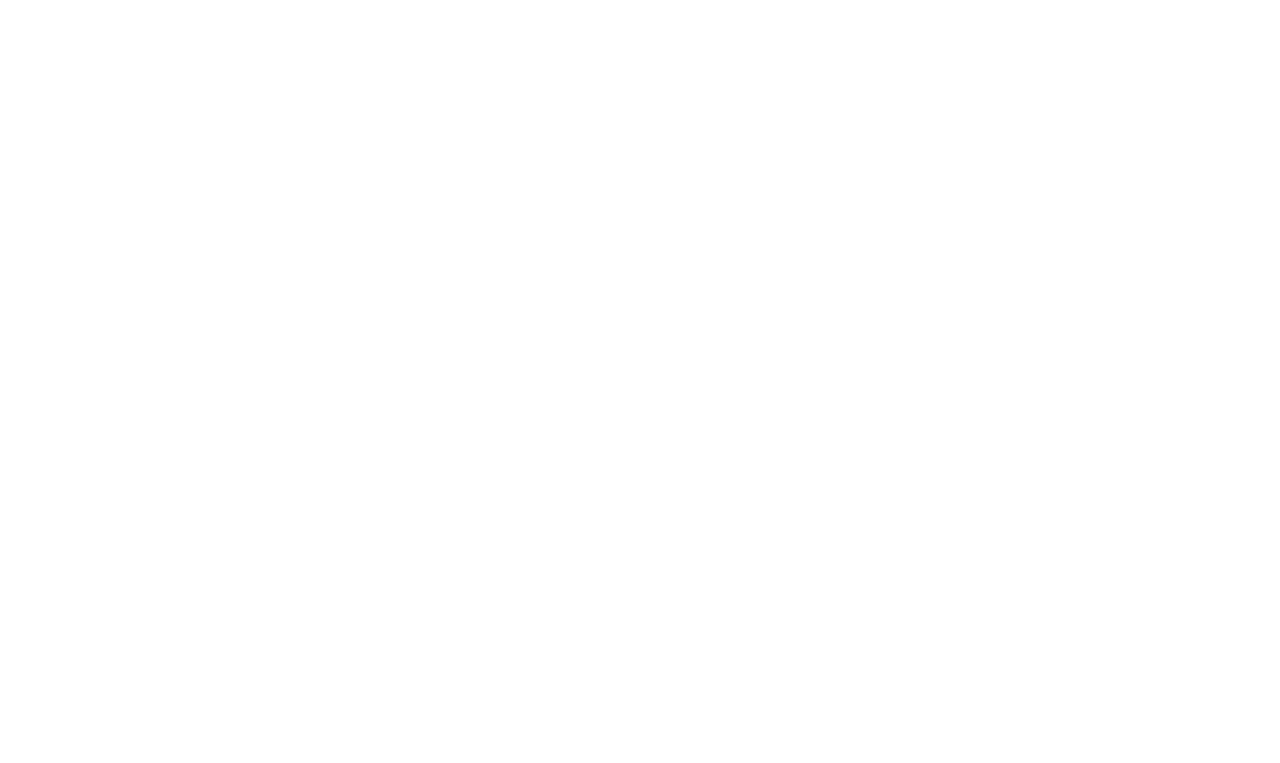
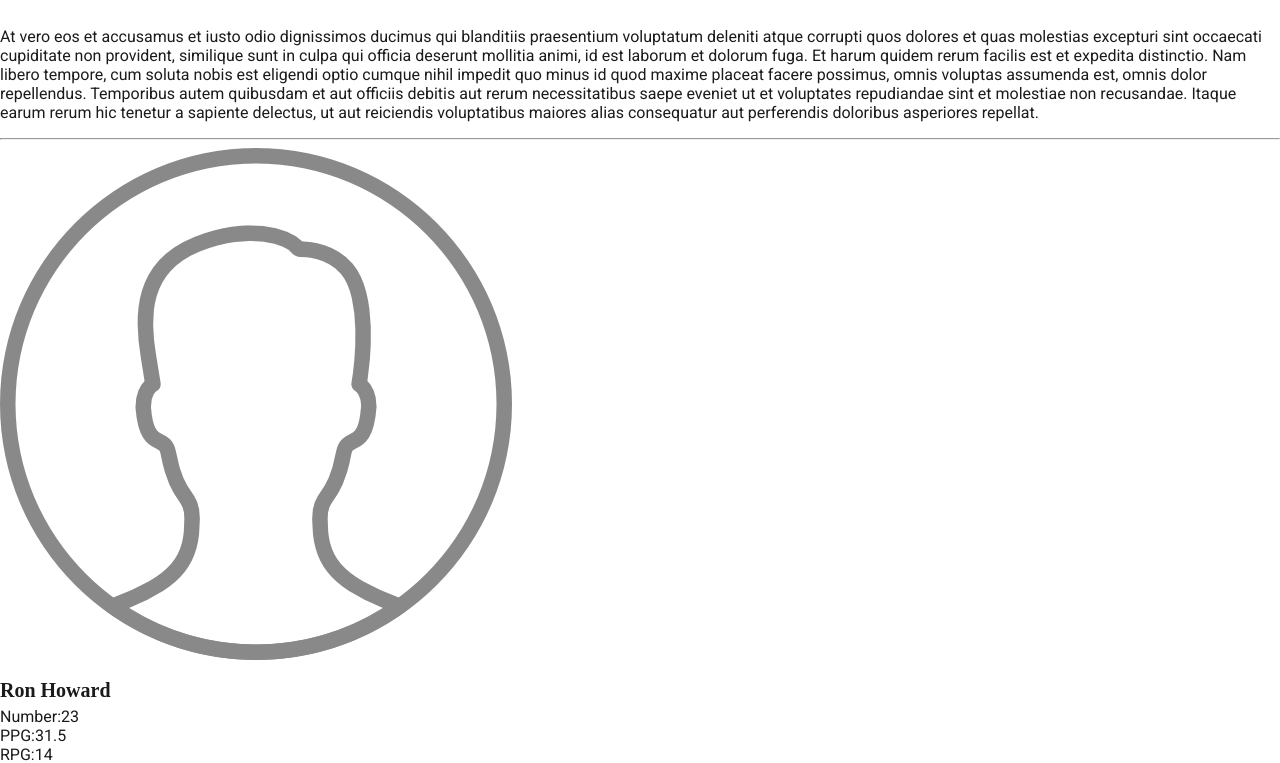
Before and after one commit to agungTuanany/101-react-redux, a React (Create React App) app in the folder PROJECT-2-NBA-Highlights/: page /team/76ers in a window 1280 px wide. Shown: the part 401-1164 px from the top of the page. Before the commit the page ends 800 px from the top, so only its background shows below. Built offline with nearby package versions, Linux system fonts and the light colour scheme; data requests are answered from the project's data file.

Commit message:
Rendering Team details

```diff
--- a/PROJECT-2-NBA-Highlights/src/components/App.js
+++ b/PROJECT-2-NBA-Highlights/src/components/App.js
@@ -1,11 +1,12 @@
-import React, {Component} from 'react';
-import {BrowserRouter, Route} from 'react-router-dom';
+import React, { Component } from "react";
+import { BrowserRouter, Route } from "react-router-dom";
 
 //COMPONENT
-import Header from './header';
-import Footer from './footer';
-import Home from './home';
-import Teams from './teams';
+import Header from "./header";
+import Footer from "./footer";
+import Home from "./home";
+import Teams from "./teams";
+import Team from "./team";
 
 class App extends Component {
     render() {
@@ -15,6 +16,7 @@
                     <Header />
                     <Route exact path="/" component={Home} />
                     <Route exact path="/teams" component={Teams} />
+                    <Route exact path="/team/:id" component={Team} />
                     <Footer />
                 </div>
             </BrowserRouter>
--- /dev/null
+++ b/PROJECT-2-NBA-Highlights/src/components/team.js
@@ -0,0 +1,72 @@
+import React, { Component } from "react";
+
+const URL_TEAM = "http://localhost:3004/teams";
+
+class Team extends Component {
+    constructor(props) {
+        super(props);
+
+        this.state = {
+            data: []
+        };
+    }
+
+    componentDidMount() {
+        fetch(`${URL_TEAM}?name=${this.props.match.params.id}`, {
+            method: "GET"
+        })
+            .then(response => response.json())
+            .then(json => {
+                this.setState({ data: json });
+            });
+    }
+
+	renderSquad = squad => {
+	    return squad.map(item => {
+	        return (
+	            <div key={item.name} className="item_player_wrapper">
+	                <img alt={item.name} src={`/images/avatar.png`} />
+	                <h4>{item.name}</h4>
+	                <div className="node">
+	                    <span>Number:</span>
+	                    {item.number}
+	                </div>
+	                <div className="node">
+	                    <span>PPG:</span>
+	                    {item.PPG}
+	                </div>
+	                <div className="node">
+	                    <span>RPG:</span>
+	                    {item.RPG}
+	                </div>
+	            </div>
+	        );
+	    });
+	};
+
+	renderData = ({ data }) => {
+	    return data.map(item => {
+	        return (
+	            <div key={item.id} className="team_data_wrapper">
+	                <div className="left">
+	                    <img alt={item.name} src={`/images/teams/$item.logo`} />
+	                </div>
+	                <div className="left">
+	                    <h1>{item.name}</h1>
+	                    <p>{item.description}</p>
+	                    <hr />
+	                    <div className="squad">
+	                        {this.renderSquad(item.squad)}
+	                    </div>
+	                </div>
+	            </div>
+	        );
+	    });
+	};
+
+	render() {
+	    return <div className="team_data">{this.renderData(this.state)}</div>;
+	}
+}
+
+export default Team;
```
